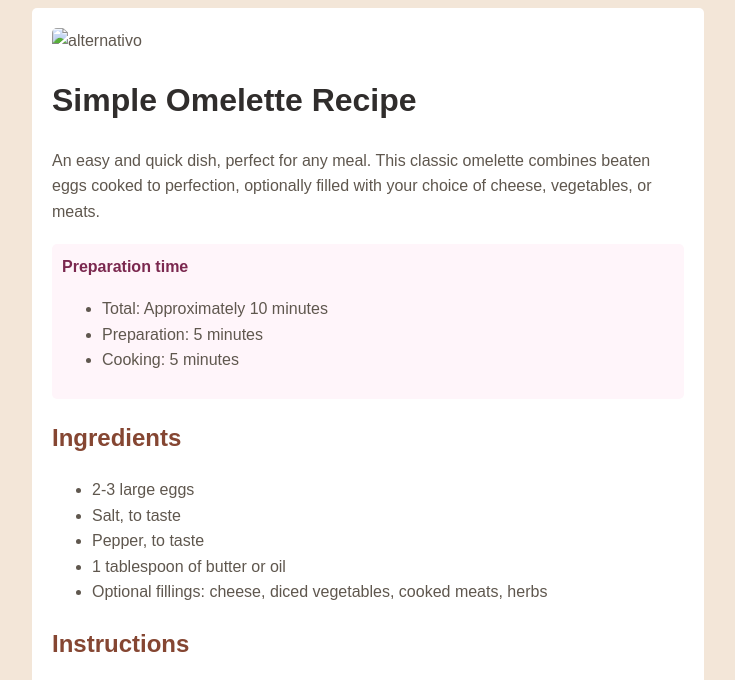
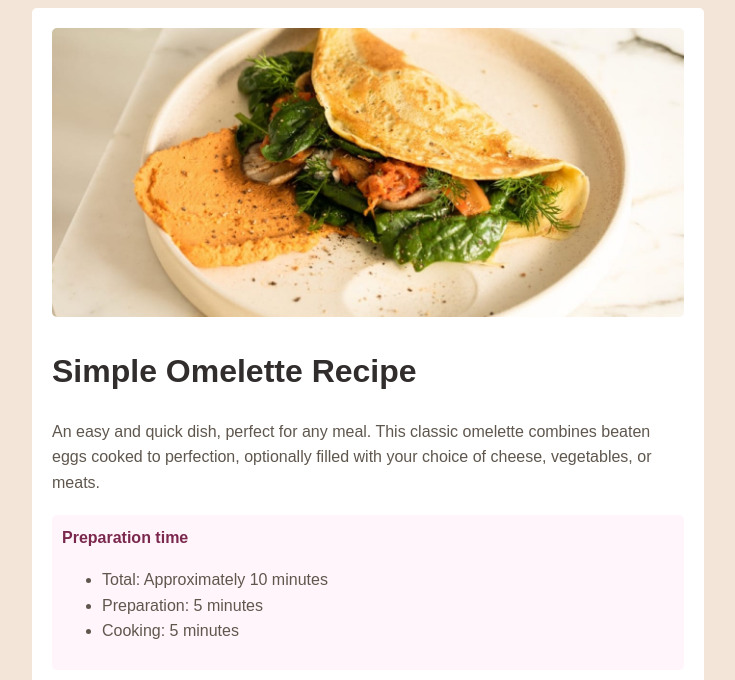
Before and after one commit to jona850/recipe-page-main-remoto, a plain HTML site: page index.html in a window 1280 px wide. Shown: the top 680 px of the page, without its empty margins (272-1007 px from the left). Drawn offline with Linux system fonts and the light colour scheme; the site is published under a folder, as on GitHub Pages, so addresses that start at the root find nothing; a web font is replaced by a local one.

Commit message:
segundo commit

```diff
--- a/index.html
+++ b/index.html
@@ -4,7 +4,7 @@
   <meta charset="UTF-8">
   <meta name="viewport" content="width=device-width, initial-scale=1.0"> <!-- displays site properly based on user's device -->
 
-  <link rel="icon" type="image/png" sizes="32x32" href="./assets/images/favicon-32x32.png">
+  <link rel="icon" type="image/png" sizes="32x32" href="/assets/images/favicon-32x32.png">
   <link href="https://fonts.googleapis.com/css2?family=Outfit&display=swap" rel="stylesheet">
   <link rel="stylesheet" href="https://fonts.google.com/specimen/Young+Serif">
   <title>Frontend Mentor | Recipe page</title>
@@ -54,7 +54,7 @@
 <body>
 
   <div class="cont">
-    <img style="border-radius: 5px;" src="/assets/images/image-omelette.jpeg" alt="alternativo" width="100%" height="auto">
+    <img style="border-radius: 5px;" src="assets/images/image-omelette.jpeg" alt="alternativo" width="100%" height="auto">
   <h1 style="color: hsl(24, 5%, 18%);">Simple Omelette Recipe</h1>
 
   <p>An easy and quick dish, perfect for any meal. This classic omelette combines beaten eggs cooked
```
